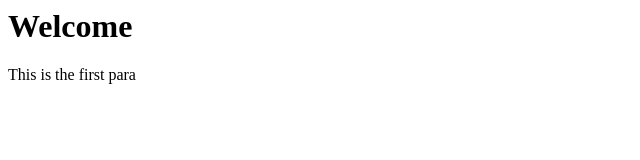
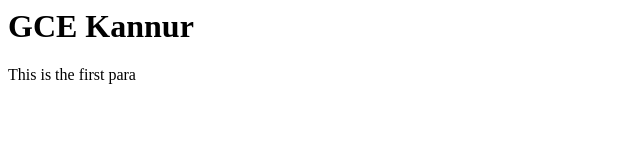
Before and after one commit to aparnaep-06/Demorepo, a plain HTML site: page index.html in a window 1280 px wide. Shown: the whole page, without its empty margins (0-640 px from the left). Drawn offline with Linux system fonts and the light colour scheme.

Commit message:
Changes body

```diff
--- a/index.html
+++ b/index.html
@@ -2,7 +2,7 @@
 <HEAD>
 <TITLE>Sample</TITLE>
 <BODY>
-<h1>Welcome</h1>
+<h1>GCE Kannur</h1>
 <P>This is the first para</P>
 </HEAD>
 </HTML>
```
